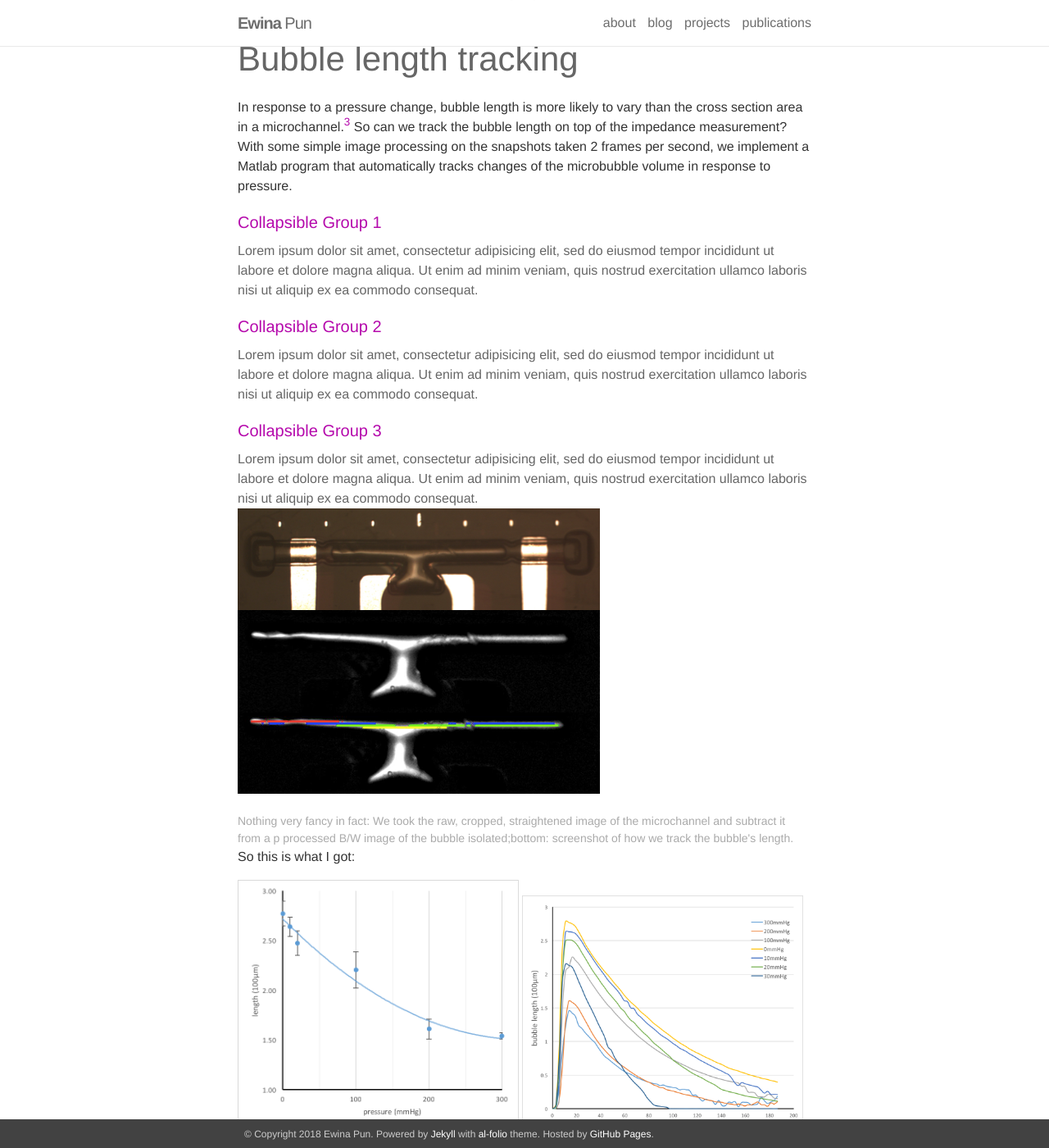
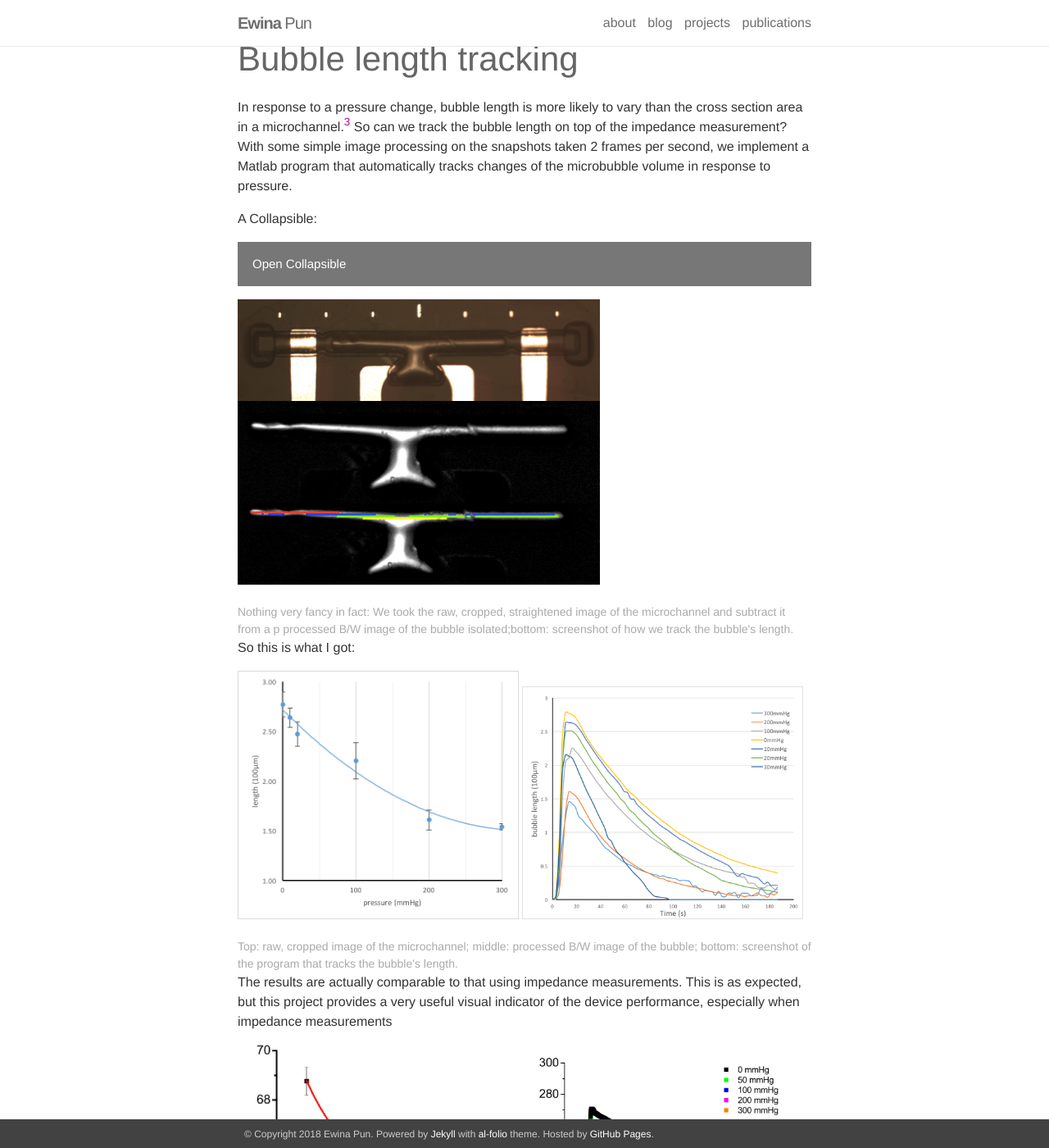
Before and after one commit to ewinapun/ewinapun.github.io, a Jekyll site: the page built from _projects/1_project.markdown, in a window 1280 px wide and 1400 px high, scrolled down 2099 px. Shown: the whole window at 82% size. Built offline with Jekyll 4.4.1, drawn with Linux system fonts in a browser that asks for light colours; nearby versions of some CDN libraries.

Commit message:
MEMS edit

```diff
--- a/_projects/1_project.markdown
+++ b/_projects/1_project.markdown
@@ -49,49 +49,11 @@
 
 In response to a pressure change, bubble length is more likely to vary than the cross section area in a microchannel.[^footnote1] So can we track the bubble length on top of the impedance measurement? With some simple image processing on the snapshots taken 2 frames per second, we implement a Matlab program that automatically tracks changes of the microbubble volume in response to pressure.
 
-<div class="panel-group" id="accordion">
-  <div class="panel panel-default">
-    <div class="panel-heading">
-      <h4 class="panel-title">
-        <a data-toggle="collapse" data-parent="#accordion" href="#collapse1">
-        Collapsible Group 1</a>
-      </h4>
-    </div>
-    <div id="collapse1" class="panel-collapse collapse in">
-      <div class="panel-body">Lorem ipsum dolor sit amet, consectetur adipisicing elit,
-      sed do eiusmod tempor incididunt ut labore et dolore magna aliqua. Ut enim ad
-      minim veniam, quis nostrud exercitation ullamco laboris nisi ut aliquip ex ea
-      commodo consequat.</div>
-    </div>
-  </div>
-  <div class="panel panel-default">
-    <div class="panel-heading">
-      <h4 class="panel-title">
-        <a data-toggle="collapse" data-parent="#accordion" href="#collapse2">
-        Collapsible Group 2</a>
-      </h4>
-    </div>
-    <div id="collapse2" class="panel-collapse collapse">
-      <div class="panel-body">Lorem ipsum dolor sit amet, consectetur adipisicing elit,
-      sed do eiusmod tempor incididunt ut labore et dolore magna aliqua. Ut enim ad
-      minim veniam, quis nostrud exercitation ullamco laboris nisi ut aliquip ex ea
-      commodo consequat.</div>
-    </div>
-  </div>
-  <div class="panel panel-default">
-    <div class="panel-heading">
-      <h4 class="panel-title">
-        <a data-toggle="collapse" data-parent="#accordion" href="#collapse3">
-        Collapsible Group 3</a>
-      </h4>
-    </div>
-    <div id="collapse3" class="panel-collapse collapse">
-      <div class="panel-body">Lorem ipsum dolor sit amet, consectetur adipisicing elit,
-      sed do eiusmod tempor incididunt ut labore et dolore magna aliqua. Ut enim ad
-      minim veniam, quis nostrud exercitation ullamco laboris nisi ut aliquip ex ea
-      commodo consequat.</div>
-    </div>
-  </div>
+
+<p>A Collapsible:</p>
+<button class="collapsible">Open Collapsible</button>
+<div class="content">
+  <p>Lorem ipsum dolor sit amet, consectetur adipisicing elit, sed do eiusmod tempor incididunt ut labore et dolore magna aliqua. Ut enim ad minim veniam, quis nostrud exercitation ullamco laboris nisi ut aliquip ex ea commodo consequat.</p>
 </div>
 
 ![bubblelength](/assets/img/BioMEMS_project/bubblelength.png)
--- a/_sass/_gallery.scss
+++ b/_sass/_gallery.scss
@@ -38,3 +38,25 @@
     color: $caption-color;
     font-size: $caption-font-size;
 }
+.collapsible {
+    background-color: #777;
+    color: white;
+    cursor: pointer;
+    padding: 18px;
+    width: 100%;
+    border: none;
+    text-align: left;
+    outline: none;
+    font-size: 15px;
+}
+
+.active, .collapsible:hover {
+    background-color: #555;
+}
+
+.content {
+    padding: 0 18px;
+    display: none;
+    overflow: hidden;
+    background-color: #f1f1f1;
+}
```
